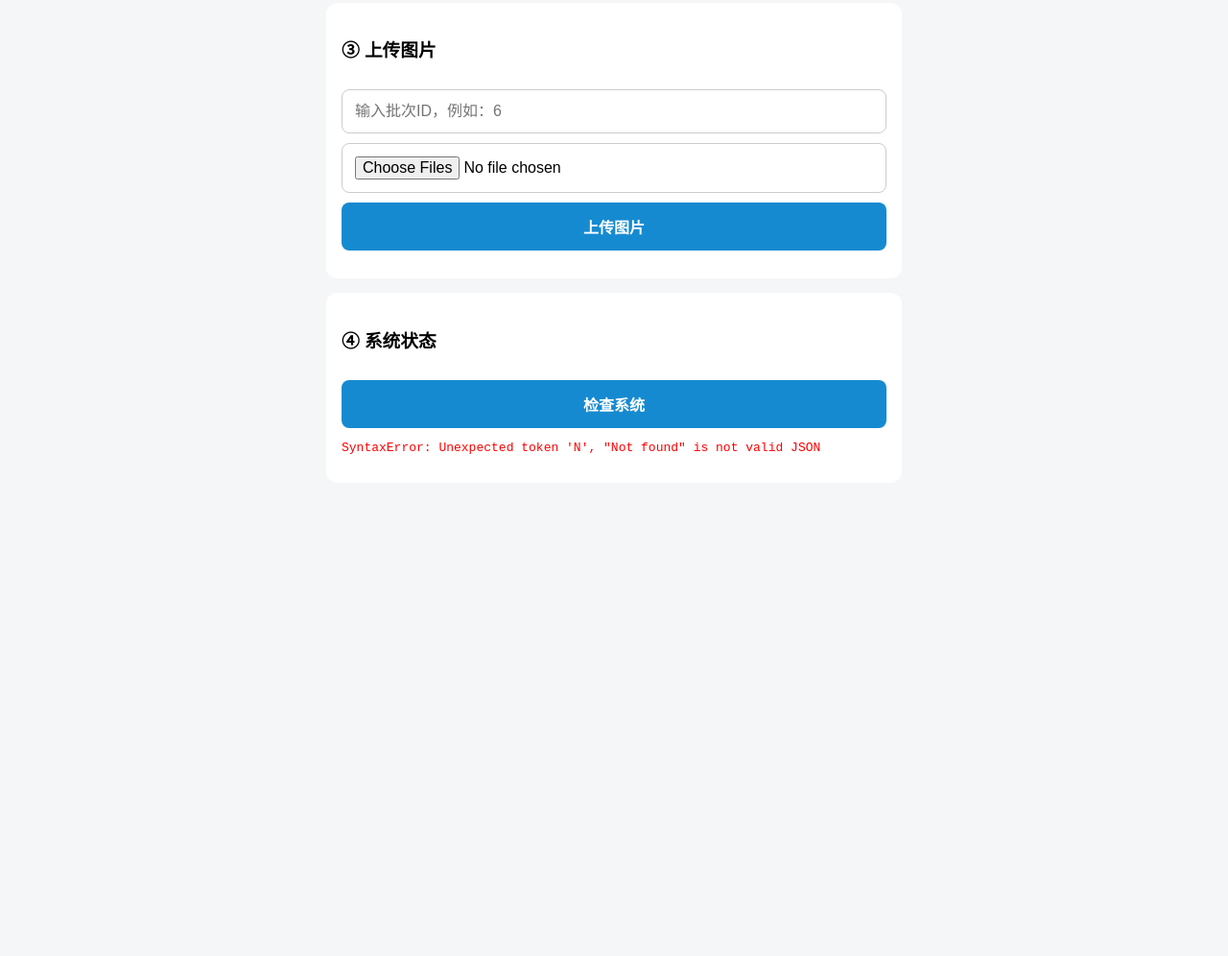
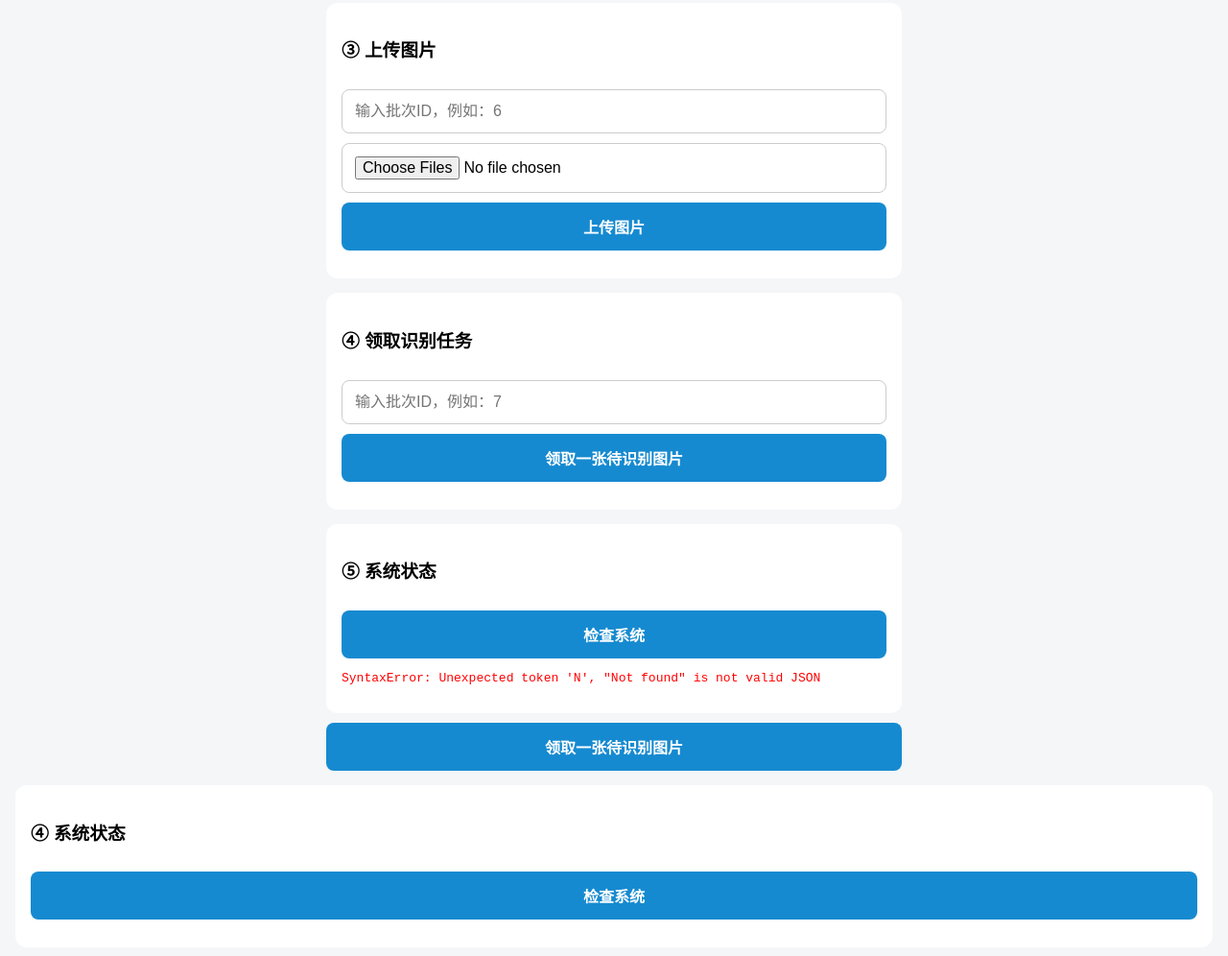
Before and after one commit to weitiande575-gif/zong-zhubiao-v1, a website: page public/index.html in a window 1280 px wide. Shown: the part 749-1745 px from the top of the page at 96% size. Before the commit the page ends 1268 px from the top, so only its background shows below. Drawn offline with Linux system fonts and the light colour scheme; no server answers.

Commit message:
Add claim recognition job functionality to HTML

```diff
--- a/public/index.html
+++ b/public/index.html
@@ -126,6 +126,45 @@ pre{
   <pre id="uploadResult"></pre>
 </div>
 <div class="card">
+  <h3>④ 领取识别任务</h3>
+
+  <input
+    id="claimBatchId"
+    type="number"
+    placeholder="输入批次ID，例如：7"
+  >
+
+  <button onclick="claimRecognitionJob()">
+    领取一张待识别图片
+  </button>
+
+  <pre id="claimResult"></pre>
+</div>
+
+<div class="card">
+  <h3>⑤ 系统状态</h3>
+
+  <button onclick="checkHealth()">
+    检查系统
+  </button>
+
+  <pre id="health"></pre>
+</div>
+
+
+
+
+
+
+
+
+  <button onclick="claimRecognitionJob()">
+    领取一张待识别图片
+  </button>
+
+  <pre id="claimResult"></pre>
+</div>
+  <div class="card">
   <h3>④ 系统状态</h3>
 
   <button onclick="checkHealth()">
@@ -264,7 +303,54 @@ async function uploadImages(){
 
   }
 }
-async function loadBatches(){
+async function claimRecognitionJob(){
+
+  const batchId =
+    document.getElementById("claimBatchId")
+      .value.trim();
+
+  const result =
+    document.getElementById("claimResult");
+
+  if(!batchId){
+    result.className="error";
+    result.textContent="请输入批次ID";
+    return;
+  }
+
+  result.className="";
+  result.textContent="正在领取待识别图片...";
+
+  try{
+
+    const response =
+      await fetch(API + "/api/recognition/claim",{
+        method:"POST",
+        headers:{
+          "Content-Type":"application/json"
+        },
+        body:JSON.stringify({
+          batch_id:Number(batchId)
+        })
+      });
+
+    const data =
+      await response.json();
+
+    result.textContent =
+      JSON.stringify(data,null,2);
+
+    result.className =
+      response.ok ? "ok" : "error";
+
+  }catch(error){
+
+    result.className="error";
+    result.textContent=String(error);
+
+  }
+}
+  async function loadBatches(){
 
   const box =
     document.getElementById("batchList");
```
